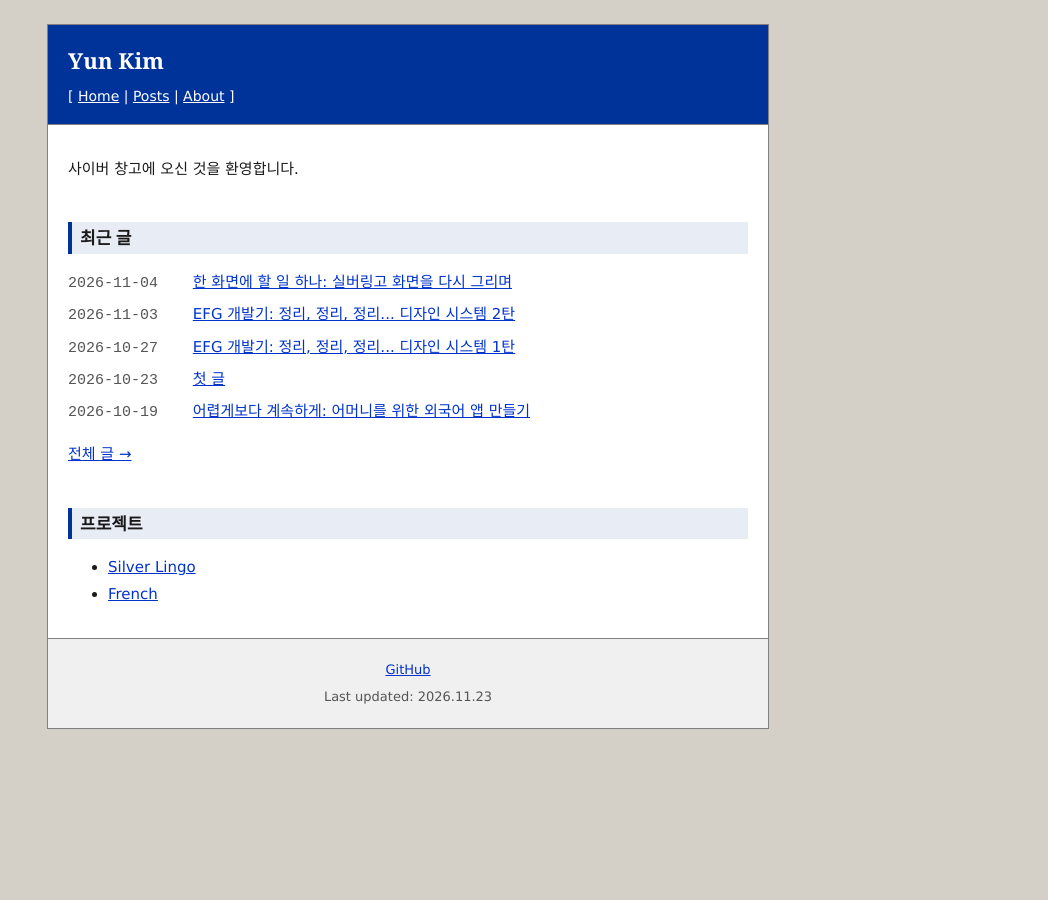
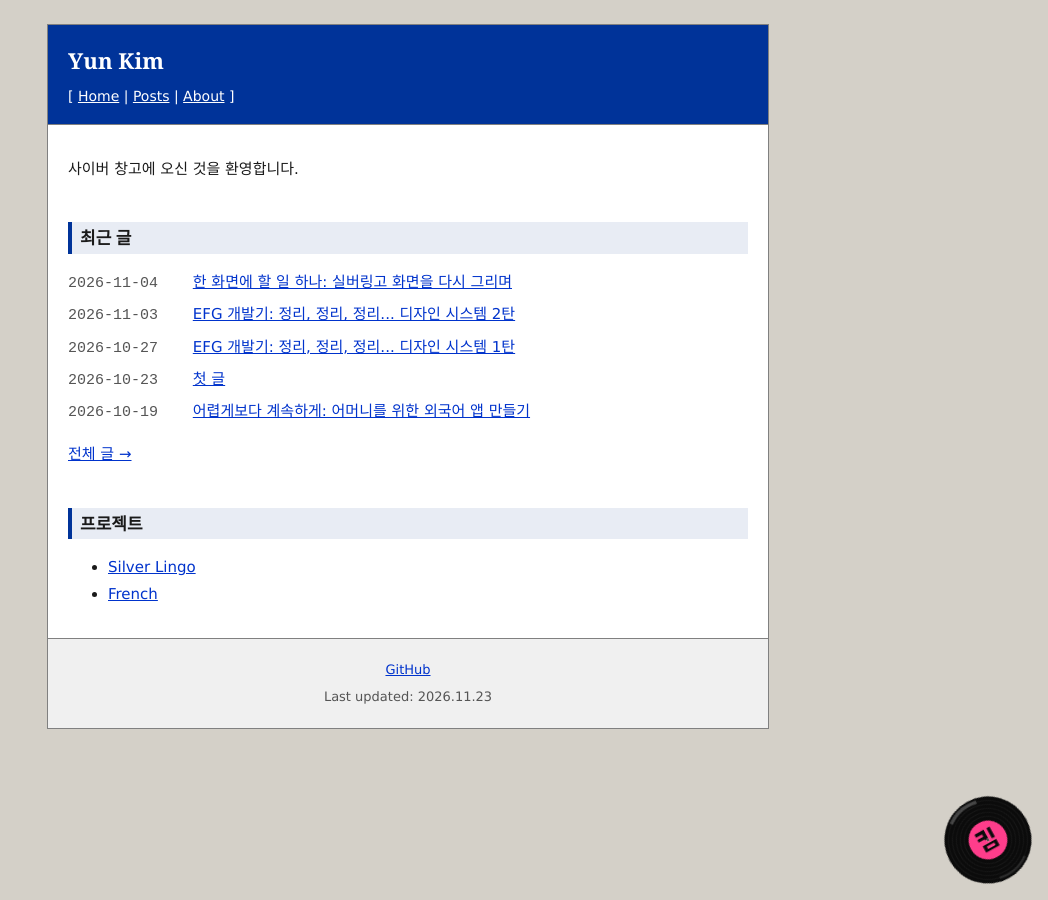
Before and after one commit to yuyuny/yuyuny.github.io, a Jekyll site: the page built from index.html, in a window 1280 px wide. Shown: the whole page, without its empty margins (232-1280 px from the left). Built offline with Jekyll 4.4.1, drawn with Linux system fonts in a browser that asks for light colours.

Commit message:
feat: add spinning record link to Kim's Radio Club on home page
Co-Authored-By: Claude Fable 5.2 <noreply@anthropic.com>

```diff
--- a/index.html
+++ b/index.html
@@ -16,3 +16,15 @@ layout: default
   <li><a href="https://silver-lingo.vercel.app">Silver Lingo</a></li>
   <li><a href="/french/">French</a></li>
 </ul>
+
+<a class="radio" href="/radio/" title="킴스 라디오 클럽" aria-label="킴스 라디오 클럽">
+  <svg viewBox="0 0 200 200" aria-hidden="true">
+    <circle cx="100" cy="100" r="99" fill="#0b0b0b"/>
+    <g fill="none" stroke="#2a2a2a"><circle cx="100" cy="100" r="90"/><circle cx="100" cy="100" r="81"/><circle cx="100" cy="100" r="72"/><circle cx="100" cy="100" r="63"/><circle cx="100" cy="100" r="54"/></g>
+    <path d="M44 28 A90 90 0 0 1 118 12" stroke="rgba(255,255,255,.22)" stroke-width="8" fill="none"/>
+    <path d="M156 172 A90 90 0 0 1 82 188" stroke="rgba(255,255,255,.1)" stroke-width="6" fill="none"/>
+    <circle cx="100" cy="100" r="44" fill="#ff3d8b"/>
+    <g transform="translate(69 68) scale(.97)" fill="#0b0b0b"><rect x="10" y="7" width="24" height="8"/><rect x="26" y="7" width="8" height="24"/><rect x="10" y="21" width="24" height="7"/><rect x="42" y="7" width="8" height="27"/><path fill-rule="evenodd" d="M14 40h36v17H14zM22 45h20v7H22z"/></g>
+    <circle cx="100" cy="100" r="3" fill="#0b0b0b" stroke="#f7f3ea"/>
+  </svg>
+</a>
--- a/style.css
+++ b/style.css
@@ -179,6 +179,36 @@ footer p {
   margin: var(--space-xs) 0;
 }
 
+/* 메인 페이지 오른쪽 아래에서 도는 레코드판. 킴스 라디오 클럽(/radio/)으로 가는 링크 */
+.radio {
+  position: fixed;
+  right: var(--space-md);
+  bottom: var(--space-md);
+  width: 5.5rem;
+  height: 5.5rem;
+  border-radius: 50%;
+}
+
+.radio svg {
+  display: block;
+  width: 100%;
+  height: 100%;
+  animation: radio-spin 5s linear infinite;
+}
+
+.radio:hover svg,
+.radio:focus-visible svg {
+  animation-duration: 1.5s;
+}
+
+@keyframes radio-spin {
+  to { transform: rotate(360deg); }
+}
+
+@media (prefers-reduced-motion: reduce) {
+  .radio svg { animation: none; }
+}
+
 /* 모바일: 바깥 회색 여백을 없애고 화면 폭을 꽉 채움.
    ponytail: 미디어쿼리 안에는 var()를 못 써서 37.5em(=600px)을 직접 적음 */
 @media (max-width: 37.5em) {
@@ -202,4 +232,9 @@ footer p {
     min-width: 0;
     font-size: var(--text-nav);
   }
+
+  .radio {
+    width: 4rem;
+    height: 4rem;
+  }
 }
```
